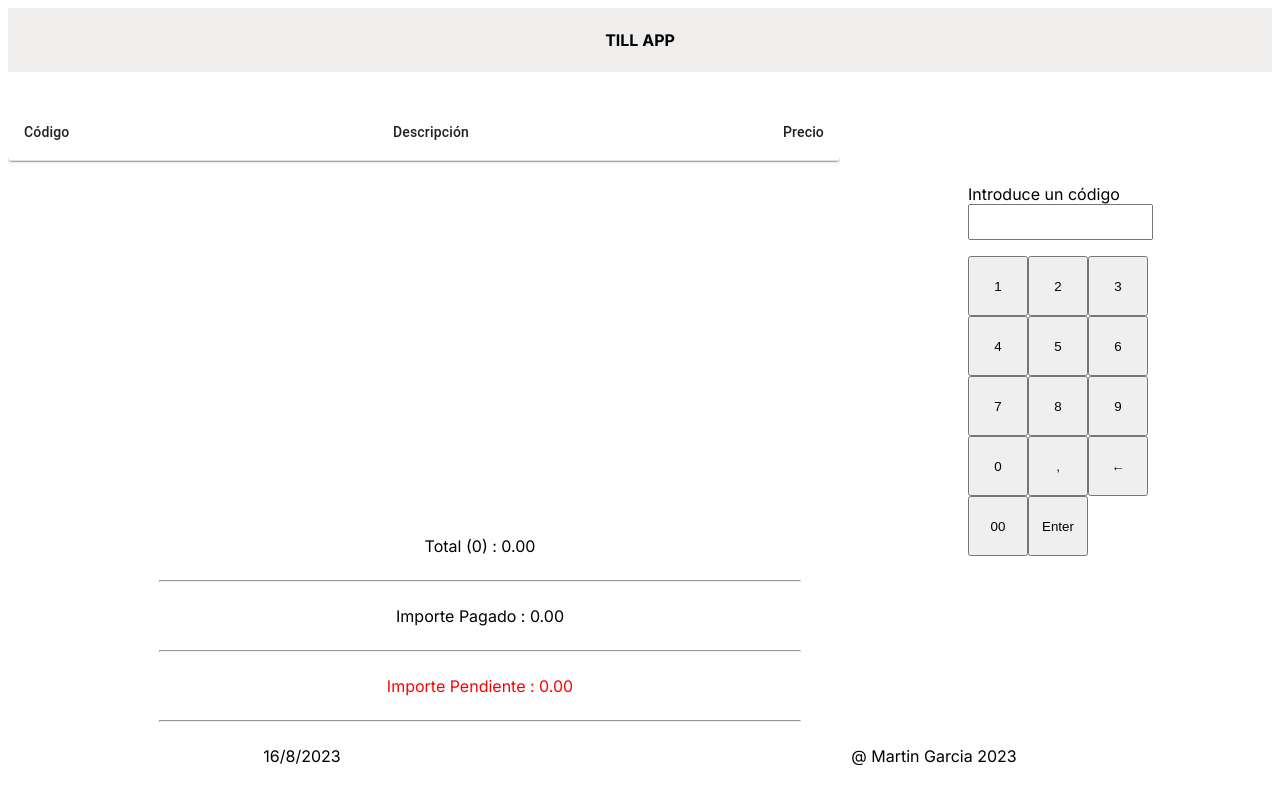
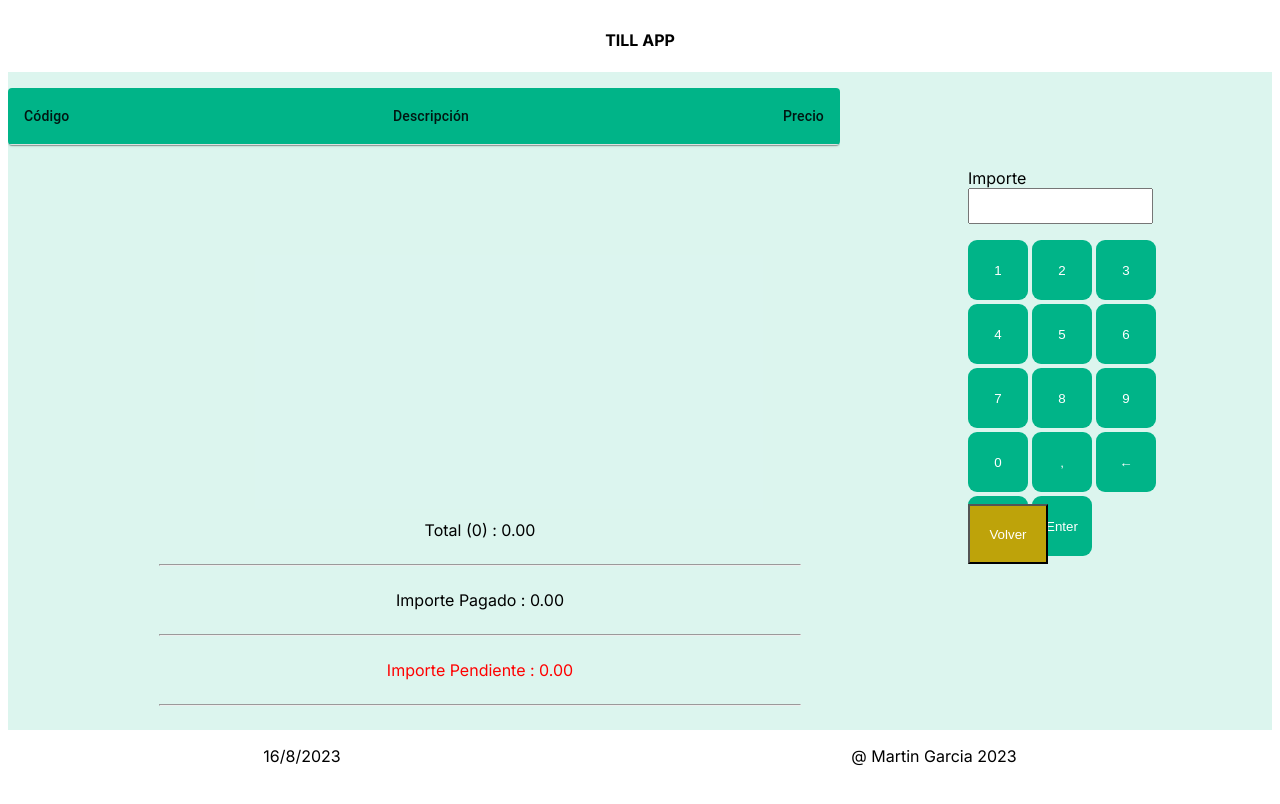
Before and after one commit to AgoladaMartin/Till-App, a Next.js app in the folder till-app/: page /payment in a window 1280 px wide. Shown: the top 804 px of the page. Built offline with nearby package versions, Linux system fonts and the light colour scheme.

Commit message:
Creado componente Back para volver a la vista de añadir producto
En la vista de pago ahora se suman las cantidades introducidas

Modificado Keyboard para que se comporte de manera diferente según la vista

Añadido css para otorgar color a la aplicación y estilo a los botones

```diff
--- /dev/null
+++ b/till-app/app/components/Back.jsx
@@ -0,0 +1,11 @@
+import React from 'react'
+import Link from 'next/link'
+
+
+const Back = () => {
+  return (
+    <Link id='back-link' href={'/'}  > <button id='back-button'>Volver</button> </Link>
+  )
+}
+
+export default Back
--- a/till-app/app/components/Keyboard.jsx
+++ b/till-app/app/components/Keyboard.jsx
@@ -4,11 +4,15 @@ import useStore from '../store/store';
 
 
 
-const Keyboard = () => {
-
-  //Recibimos los estados que vamos a necesitar mediante props
+const Keyboard = (props) => {
+  //Accedemos a payment por las props, en caso de ser true se muestra el teclado de pago
+  const {payment} = props
+  //Establecemos el label en función de la vista
+  const label = payment ? 'Importe' : 'Intr. código 5 dígitos'
+  //Accedemos a los estados que vamos a necesitar
   const [code, setCode] = useStore((state)=>[state.code, state.setCode])
   const {productList} = useStore((state) => state);
+  const [paidAmount, setPaidAmount] = useStore((state) => [state.paidAmount,state.setPaidAmount]);
 
 
   //Función que añade un dígito al código de producto cada vez que hacemos click en un botón
@@ -30,7 +34,7 @@ const Keyboard = () => {
   }
 
   //Función que recoge el código y lo envía a la Api
-  const submit = async () => {
+  const submitCode = async () => {
     const data = {
         code : code,
         product: Math.floor((Math.random() * 7)) //Generamos un número para que nos de un producto aleatorio en cada llamada
@@ -46,29 +50,30 @@ const Keyboard = () => {
       });
 
     const body = await response.json()
-
     setCode('') //Borramos el código de producto
     productList.push(body)
-      console.log('list', productList);
         } catch (error) {
         console.error(error)
-        setCode('')
-      }
+        setCode('')}
       }
       else {
       alert('Código no válido, introduce 5 dígitos')
+      setCode('')}};
+
+  //Función manejadora del evento submit
+  const submit = () =>{
+    if (payment) {
+      const newCode = (parseInt(code)+parseInt(paidAmount)).toFixed(2)
+      setPaidAmount(newCode)
       setCode('')
-
     }
-
-
-    };
-
+    else submitCode()
+  }
 
     return (
       <div id='input-keyboard'>
         <form>
-          <label htmlFor="code-input">Introduce un código</label>
+          <label htmlFor="code-input">{label}</label>
           <input type="text" id='code-input' value={code} onChange={typing}/>
         </form>
         <div id='keyboard'>
--- a/till-app/app/components/PayButton.jsx
+++ b/till-app/app/components/PayButton.jsx
@@ -8,13 +8,11 @@ const PayButton = () => {
 
 
 
-  const subtotal = () =>{
-      alert('Redirigir al pago')
-  }
+
 
   //Si hay productos en la lista mostramos el botón subtotal, si está vacia no se muestra nada
   const render = (productList.length > 0) ?
-  <button onClick={subtotal} id='pay-button'><Link id='payment-link' href={'/payment'}  >Subtotal</Link></button> :
+  <Link id='payment-link' href={'/payment'}  ><button id='pay-button'>Subtotal</button></Link> :
   ''
   return (
     <>
--- a/till-app/app/components/Products.jsx
+++ b/till-app/app/components/Products.jsx
@@ -21,14 +21,14 @@ const Products = () => {
     <div id='productList'>
     <TableContainer component={Paper} >
     <Table sx={{ minWidth: 650 }} aria-label="simple table">
-    <TableHead >
+    <TableHead id='table-head' >
           <TableRow>
             <TableCell className='table-head' align="left">Código</TableCell>
             <TableCell   className='table-head' align="center">Descripción</TableCell>
             <TableCell  className='table-head' align="right">Precio</TableCell>
           </TableRow>
         </TableHead>
-      <TableBody>
+      <TableBody  id='table-body'>
        {productList ?  productList.map((product) => (
       <TableRow
         key={Math.random()}
--- a/till-app/app/components/Total.jsx
+++ b/till-app/app/components/Total.jsx
@@ -4,17 +4,18 @@ import useStore from '../store/store';
 const Total = () => {
   //Accedemos a la lista de productos para poder sumar los totales
   const {productList} = useStore((state) => state);
+  const {paidAmount} = useStore((state) => state);
+
 
 
   let amount
+  let remainingAmount
   const totalAmount = (productList) => {
     if (productList) {
       amount = productList.reduce((acumulate, currentValue)=> acumulate + parseFloat(currentValue.price), 0).toFixed(2)
-
-      return amount
+      remainingAmount = Number((amount-paidAmount)).toFixed(2)
+      return (amount,remainingAmount)
       }
-
-    console.log(amount, 'outside');
     return amount = 0
   }
 
@@ -25,9 +26,9 @@ const Total = () => {
     <p>Total ({productList.length}) : {amount}
     </p>
       <hr></hr>
-    <p>Importe Pagado :  0.00</p>
+    <p>Importe Pagado :  {paidAmount}</p>
     <hr></hr>
-    <p style={{color:"red"}}>Importe Pendiente : {amount}</p>
+    <p style={{color:"red"}}>Importe Pendiente : {remainingAmount}</p>
     <hr></hr>
     </div>
 
--- a/till-app/app/globals.css
+++ b/till-app/app/globals.css
@@ -1,10 +1,24 @@
 #keyboard > div > button{
   height: 60px;
   width: 60px;
+  background-color: rgb(0, 180, 136);
+  /* color: rgb(223, 229, 131); */
+  color: white;
+  border: none;
+  border-radius: 15%;
+}
+#keyboard > div > button:hover{
+  background-color: rgb(3, 145, 109);
 
 }
 #keyboard{
-  display: block;
+  display: flex;
+  flex-direction: column;
+  gap: 0.25rem;
+}
+#keyboard > div {
+  display: flex;
+  gap: 0.25rem;
 }
 #input-keyboard{
   display: flex;
@@ -15,6 +29,7 @@
   height: 30vh;
   gap: 1rem;
 }
+
 #input-keyboard > form > input {
   height: 30px;
 }
@@ -22,6 +37,9 @@
   display: grid;
   flex-direction: column;
   gap: 1rem;
+  padding-top: 1rem;
+  padding-bottom: 1rem;
+   background-color: rgba(0, 180, 135, 0.137);
   grid-template:
   "productList input-keyboard"
   "total pay-button";
@@ -45,16 +63,17 @@ width: 50vw;
   height: 60px;
   background-color: green;
   color: white;
+}
 
-}
 #pay-button:hover{
   background-color: rgb(22, 102, 22);
   color: white;
 }
 #payment-link{
+  width: 80px;
+  height: 60px;
   text-decoration:none;
   color: white;
-
 }
 #payment{
   display: grid;
@@ -79,10 +98,36 @@ width: 50vw;
   align-items: center;
   font-weight: bold;
   height: 4rem;
-  margin-bottom: 2rem;
-  background-color: rgb(240, 237, 237);
+
+  /* background-color: rgba(0, 180, 135, 0.233); */
 }
 
 .table-head{
   font-weight: bold ;
 }
+
+#back-link{
+  width: 80px;
+  height: 60px;
+  text-decoration:none;
+  color: white;
+}
+#back-button{
+  width: 80px;
+  height: 60px;
+  background-color: rgb(190, 163, 10);
+  color: white;
+}
+#back-button:hover{
+  background-color: rgb(150, 129, 9);
+  color: white;
+}
+
+#table-body{
+background-color: rgba(236, 235, 235, 0.644);
+}
+#table-head{
+  background-color: rgb(0, 180, 136);
+
+
+  }
--- a/till-app/app/layout.js
+++ b/till-app/app/layout.js
@@ -13,6 +13,9 @@ export const metadata = {
 export default function RootLayout({ children }) {
   return (
     <html lang="en">
+      <head>
+        <title>Till-App @Martin Garcia</title>
+      </head>
       <body className={inter.className}>
         <header><Header></Header></header>
         {children}
--- a/till-app/app/payment/page.jsx
+++ b/till-app/app/payment/page.jsx
@@ -3,14 +3,18 @@ import React from 'react'
 import Products from '../components/Products'
 import Keyboard from '../components/Keyboard'
 import Total from '../components/Total'
+import Back from '../components/Back'
+import './payment.css'
+
 
 const Payment = () => {
   return (
     <div id='payment'>
-    <Products></Products>
-      <Keyboard ></Keyboard>
+      <Products></Products>
+      <Keyboard payment= {true}></Keyboard>
       <Total></Total>
-      </div>
+      <Back></Back>
+    </div>
   )
 }
 
--- /dev/null
+++ b/till-app/app/payment/payment.css
@@ -0,0 +1,5 @@
+#payment{
+    padding-top: 1rem;
+    padding-bottom: 1rem;
+     background-color: rgba(0, 180, 135, 0.137);
+}
--- a/till-app/app/store/store.js
+++ b/till-app/app/store/store.js
@@ -2,6 +2,8 @@ import { create } from 'zustand';
 const useStore = create((set) => ({
  productList: [],
  code: '',
- setCode: (code)=> set (()=>({code:code}))
+ setCode: (code)=> set (()=>({code:code})),
+ paidAmount: (0).toFixed(2),
+ setPaidAmount: (paidAmount)=> set (()=>({paidAmount:paidAmount}))
  }));
 export default useStore;
```
Also changed, not shown: till-app/app/page.js (+4 -4 lines). Lines whose indentation alone changed are shown as unchanged.
